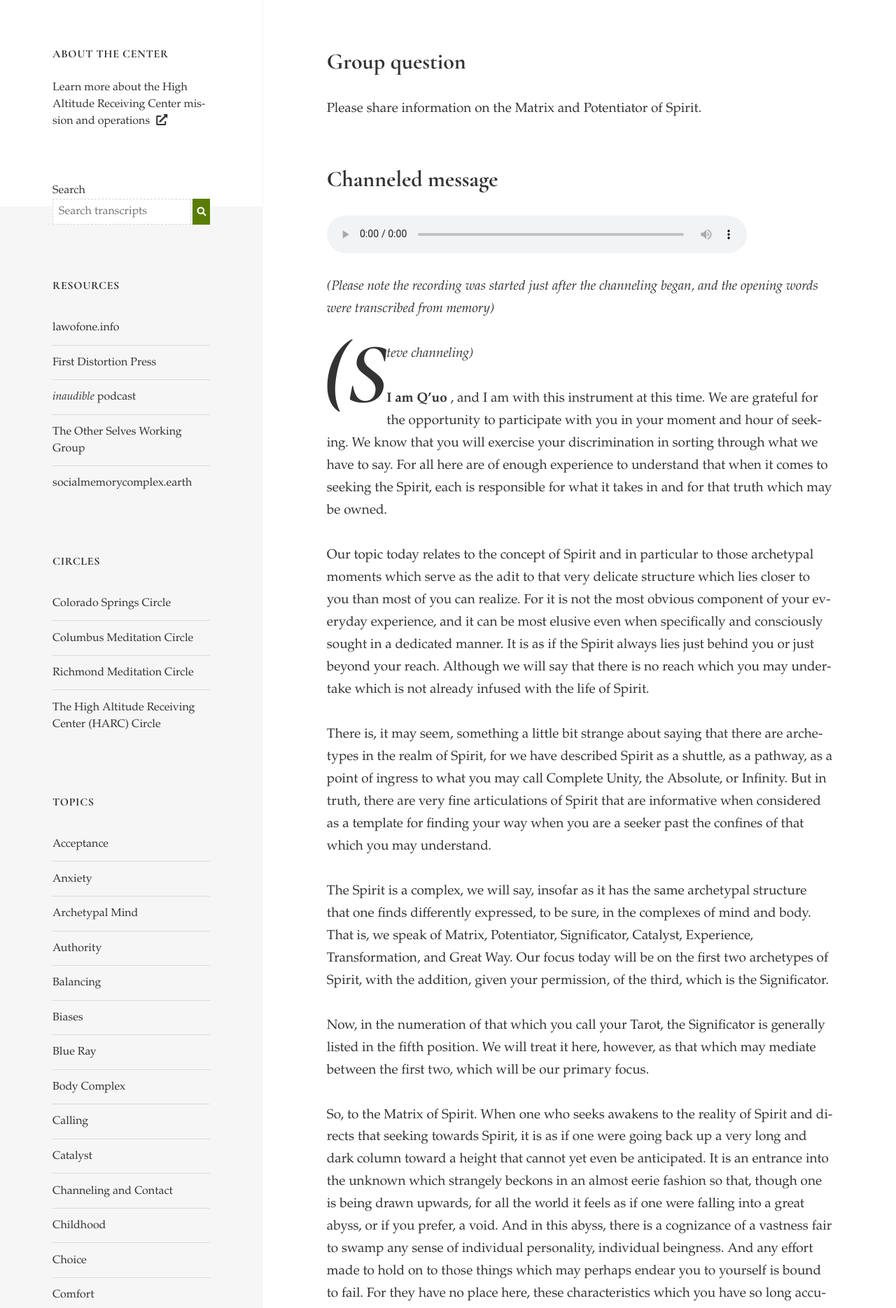
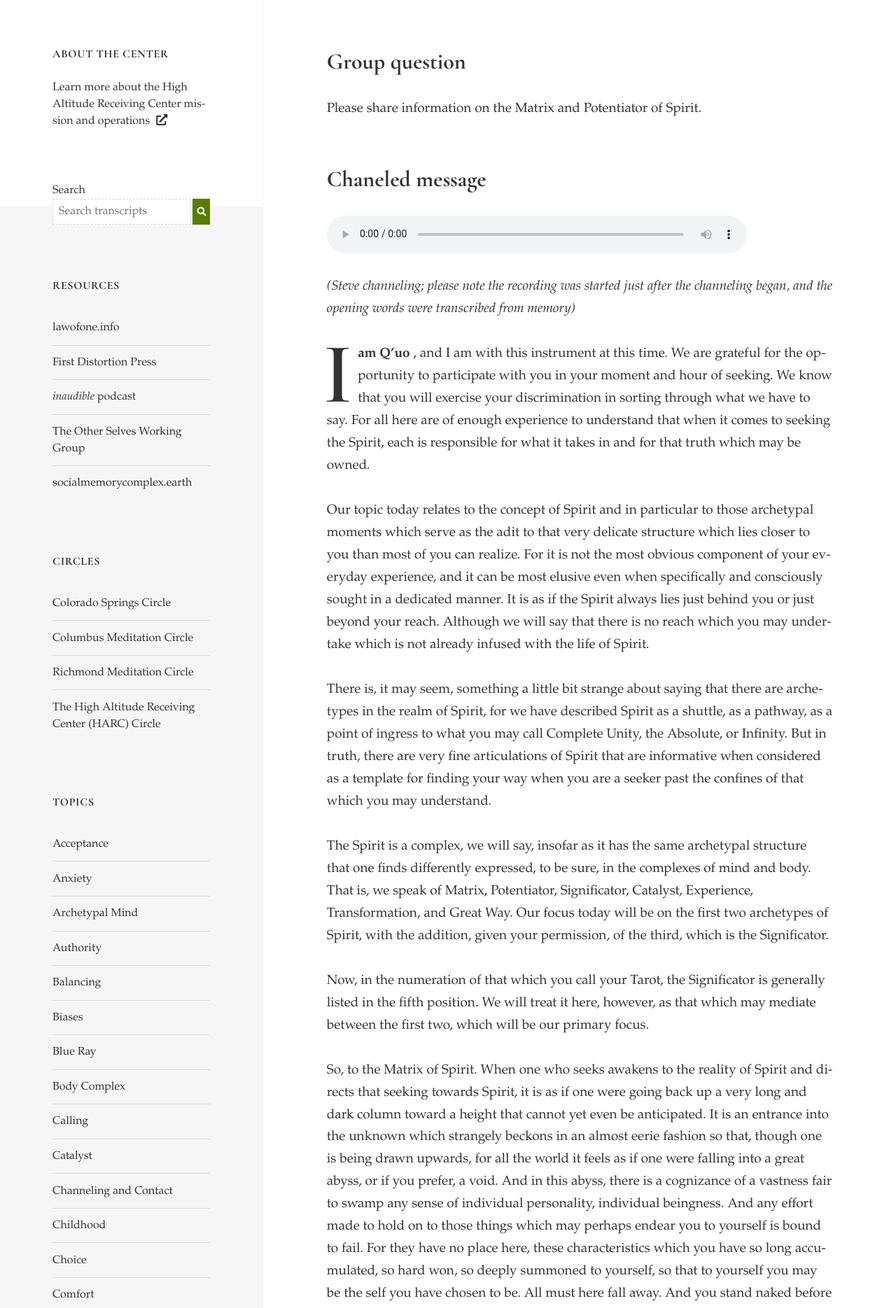
Before and after one commit to oswg/harc, a Jekyll site: the page built from _posts/2024-11-02_harc_ci6_006.md, in a window 1280 px wide. Shown: the part 605-2474 px from the top of the page at 70% size. Built offline with Jekyll 4.4.1, drawn with Linux system fonts in a browser that asks for light colours.

Commit message:
:dropcaps

```diff
--- a/_layouts/post.html
+++ b/_layouts/post.html
@@ -35,7 +35,7 @@ layout: default
     <h2>Group question</h2>
     {{ doc.group_question | markdownify }}
     {% endif %}
-    <h2>Channeled message</h2>
+    <h2 id="channeled-message">Chaneled message</h2>
     {% assign audio_href = doc | post_audio_href %}
     {% if audio_href != '' %}
     <div class="post-audio">
--- a/_posts/2024-11-02_harc_ci6_006.md
+++ b/_posts/2024-11-02_harc_ci6_006.md
@@ -36,11 +36,7 @@ categories:
 - Topics/Spirit Complex
 ---
 
-
-
-_(Please note the recording was started just after the channeling began, and the opening words were transcribed from memory)_
-
-_(Steve channeling)_
+_(Steve channeling; please note the recording was started just after the channeling began, and the opening words were transcribed from memory)_
 
 **I am Q’uo** , and I am with this instrument at this time. We are&nbsp;grateful for the opportunity to participate with you in your moment and hour of seeking. We know that you will exercise your discrimination in sorting through what we have to say. For all here are of enough experience to understand that when it comes to seeking the Spirit, each is responsible for what it takes in and for that truth which may be owned.&nbsp;
 
--- a/assets/css/style.css
+++ b/assets/css/style.css
@@ -169,22 +169,26 @@ img.custom-logo {
   padding-bottom: 1em;
 }
 
-/* Drop cap on first paragraph after initial channeling attribution */
-.post .entry-content > p:has(> em:only-child):not(p:has(> em:only-child) ~ p:has(> em:only-child)) + p::first-letter {
+/* Drop cap on opening paragraph after channeling attribution (see #channeled-message in post layout) */
+.post .entry-content > #channeled-message + .post-audio + p + p::first-letter,
+.post .entry-content > #channeled-message + p + p::first-letter,
+.post .entry-content > .post-audio ~ h2#channeled-message + p + p::first-letter {
   float: left;
   font-family: "Cormorant Garamond", Palatino, Georgia, serif;
   font-size: 3.25em;
   line-height: 0.85;
-  margin: 0.05em 0.12em 0 0;
+  margin: 0.05em 0.2em 0 0;
   font-weight: 600;
 }
 
 @supports (initial-letter: 3) {
-  .post .entry-content > p:has(> em:only-child):not(p:has(> em:only-child) ~ p:has(> em:only-child)) + p::first-letter {
+  .post .entry-content > #channeled-message + .post-audio + p + p::first-letter,
+  .post .entry-content > #channeled-message + p + p::first-letter,
+  .post .entry-content > .post-audio ~ h2#channeled-message + p + p::first-letter {
     float: none;
     initial-letter: 3;
     initial-letter-align: auto;
-    margin: 0;
+    margin: 0 0.2em 0 0;
   }
 }
 
```
Also changed, not shown: _posts/2024-11-04_harc_ci6_019.md (+1 -1 lines).
